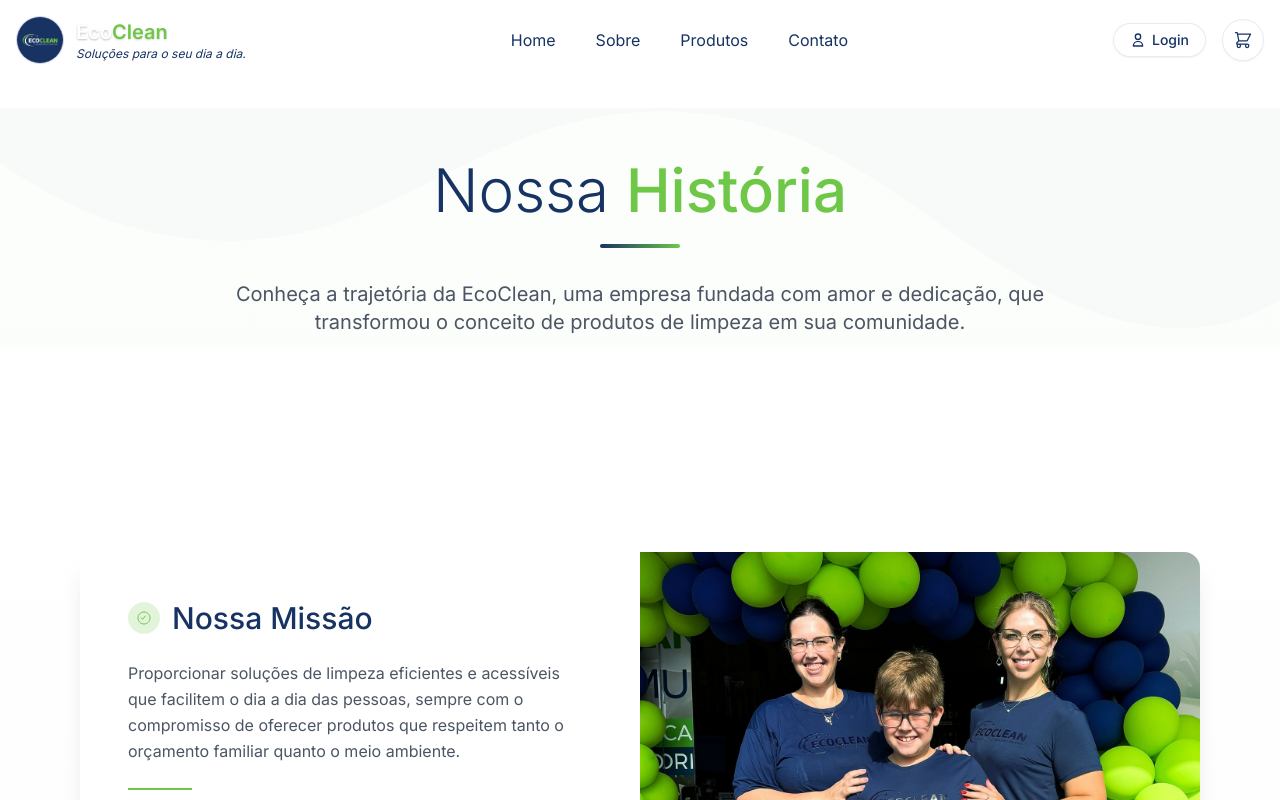
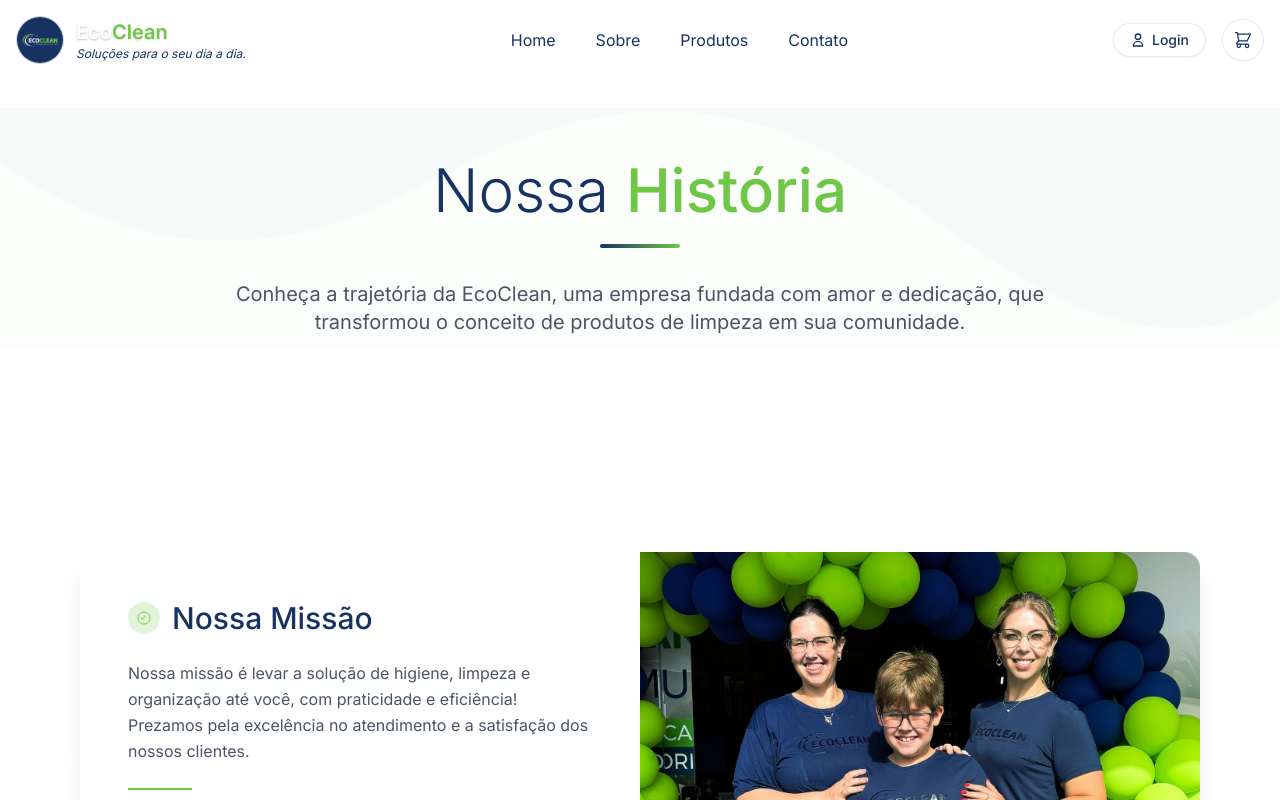
Before and after one commit to renatoDevMax/ecoclean-ecommerce, a Next.js app: page /sobre in a window 1280 px wide. Shown: the top 800 px of the page. Built offline with nearby package versions, Linux system fonts and the light colour scheme.

Commit message:
Nossa missão

```diff
--- a/src/app/sobre/page.tsx
+++ b/src/app/sobre/page.tsx
@@ -125,9 +125,9 @@
                   Nossa Missão
                 </h2>
                 <p className="text-gray-600 leading-relaxed mb-6">
-                  Proporcionar soluções de limpeza eficientes e acessíveis que facilitem o dia a dia
-                  das pessoas, sempre com o compromisso de oferecer produtos que respeitem tanto o
-                  orçamento familiar quanto o meio ambiente.
+                  Nossa missão é levar a solução de higiene, limpeza e organização até você, com
+                  praticidade e eficiência! Prezamos pela excelência no atendimento e a satisfação
+                  dos nossos clientes.
                 </p>
                 <div className="w-16 h-0.5 bg-[#6EC747] mb-6"></div>
                 <h2 className="text-3xl font-medium text-[#173363] mb-6 flex items-center">
```
